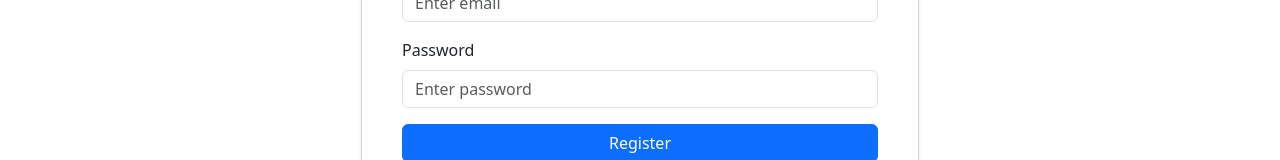
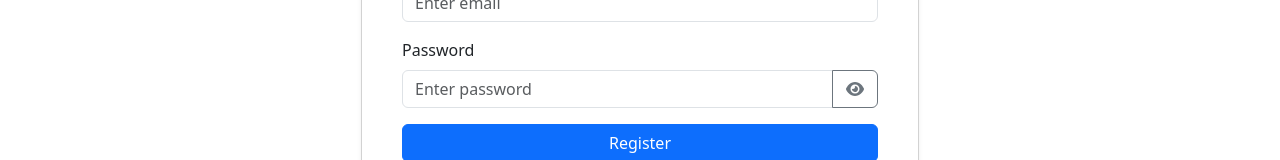
Before and after one commit to lokeshec23/grocery-billing-app, a React (Vite) app in the folder frontend/: page /register in a window 1280 px wide. Shown: the part 367-527 px from the top of the page. Built offline with nearby package versions, Linux system fonts and the light colour scheme.

Commit message:
feat: Enhance password visibility toggle in Login, Register, and StaffRegister screens

```diff
--- a/frontend/src/screens/LoginScreen.jsx
+++ b/frontend/src/screens/LoginScreen.jsx
@@ -1,13 +1,16 @@
 import React, { useState, useContext, useEffect } from "react";
-import { Form, Button, Row, Col, Card } from "react-bootstrap";
+import { Form, Button, Col, Card, InputGroup } from "react-bootstrap";
 import { Link, useNavigate } from "react-router-dom";
 import api from "../utils/api";
 import { UserContext } from "../context/UserContext";
+import { FontAwesomeIcon } from "@fortawesome/react-fontawesome";
+import { faEye, faEyeSlash } from "@fortawesome/free-solid-svg-icons";
 
 const LoginScreen = () => {
   const [email, setEmail] = useState("");
   const [password, setPassword] = useState("");
   const [error, setError] = useState(null);
+  const [showPassword, setShowPassword] = useState(false);
   const { state, dispatch } = useContext(UserContext);
   const navigate = useNavigate();
 
@@ -27,6 +30,10 @@
     } catch (err) {
       setError(err.response?.data?.message || "Login failed");
     }
+  };
+
+  const togglePasswordVisibility = () => {
+    setShowPassword(!showPassword);
   };
 
   return (
@@ -49,13 +56,21 @@
               </Form.Group>
               <Form.Group className="mb-3" controlId="password">
                 <Form.Label>Password</Form.Label>
+                <InputGroup>
                   <Form.Control
-                  type="password"
+                    type={showPassword ? "text" : "password"}
                     placeholder="Enter password"
                     value={password}
                     onChange={(e) => setPassword(e.target.value)}
                     required
                   />
+                  <Button
+                    variant="outline-secondary"
+                    onClick={togglePasswordVisibility}
+                  >
+                    <FontAwesomeIcon icon={showPassword ? faEyeSlash : faEye} />
+                  </Button>
+                </InputGroup>
               </Form.Group>
               <Button type="submit" variant="primary" className="w-100">
                 Sign In
--- a/frontend/src/screens/RegisterScreen.jsx
+++ b/frontend/src/screens/RegisterScreen.jsx
@@ -1,14 +1,17 @@
 import React, { useState, useContext, useEffect } from "react";
-import { Form, Button, Row, Col, Card } from "react-bootstrap";
+import { Form, Button, Row, Col, Card, InputGroup } from "react-bootstrap";
 import { Link, useNavigate } from "react-router-dom";
 import { UserContext } from "../context/UserContext";
 import api from "../utils/api";
+import { FontAwesomeIcon } from "@fortawesome/react-fontawesome";
+import { faEye, faEyeSlash } from "@fortawesome/free-solid-svg-icons";
 
 const RegisterScreen = () => {
   const [name, setName] = useState("");
   const [email, setEmail] = useState("");
   const [password, setPassword] = useState("");
   const [error, setError] = useState(null);
+  const [showPassword, setShowPassword] = useState(false);
   const { state, dispatch } = useContext(UserContext);
   const navigate = useNavigate();
   const { user } = state;
@@ -34,6 +37,10 @@
     } catch (err) {
       setError(err.response?.data?.message || "Registration failed");
     }
+  };
+
+  const togglePasswordVisibility = () => {
+    setShowPassword(!showPassword);
   };
 
   return (
@@ -66,13 +73,21 @@
               </Form.Group>
               <Form.Group className="mb-3" controlId="password">
                 <Form.Label>Password</Form.Label>
+                <InputGroup>
                   <Form.Control
-                  type="password"
+                    type={showPassword ? "text" : "password"}
                     placeholder="Enter password"
                     value={password}
                     onChange={(e) => setPassword(e.target.value)}
                     required
                   />
+                  <Button
+                    variant="outline-secondary"
+                    onClick={togglePasswordVisibility}
+                  >
+                    <FontAwesomeIcon icon={showPassword ? faEyeSlash : faEye} />
+                  </Button>
+                </InputGroup>
               </Form.Group>
               <Button type="submit" variant="primary" className="w-100">
                 Register
--- a/frontend/src/screens/StaffRegisterScreen.jsx
+++ b/frontend/src/screens/StaffRegisterScreen.jsx
@@ -1,8 +1,10 @@
 import React, { useState, useContext, useEffect } from "react";
-import { Form, Button, Row, Col } from "react-bootstrap";
+import { Form, Button, Col, InputGroup } from "react-bootstrap";
 import { useNavigate } from "react-router-dom";
 import api from "../utils/api";
 import { UserContext } from "../context/UserContext";
+import { FontAwesomeIcon } from "@fortawesome/react-fontawesome";
+import { faEye, faEyeSlash } from "@fortawesome/free-solid-svg-icons";
 
 const StaffRegisterScreen = () => {
   const [name, setName] = useState("");
@@ -10,6 +12,7 @@
   const [password, setPassword] = useState("");
   const [error, setError] = useState(null);
   const [message, setMessage] = useState(null);
+  const [showPassword, setShowPassword] = useState(false);
 
   const { state } = useContext(UserContext);
   const { user } = state;
@@ -50,6 +53,10 @@
     }
   };
 
+  const togglePasswordVisibility = () => {
+    setShowPassword(!showPassword);
+  };
+
   return (
     <div className="d-flex justify-content-center my-5">
       <Col md={6}>
@@ -81,13 +88,21 @@
 
           <Form.Group className="mb-3" controlId="password">
             <Form.Label>Password</Form.Label>
+            <InputGroup>
               <Form.Control
-              type="password"
+                type={showPassword ? "text" : "password"}
                 placeholder="Enter password"
                 value={password}
                 onChange={(e) => setPassword(e.target.value)}
                 required
               />
+              <Button
+                variant="outline-secondary"
+                onClick={togglePasswordVisibility}
+              >
+                <FontAwesomeIcon icon={showPassword ? faEyeSlash : faEye} />
+              </Button>
+            </InputGroup>
           </Form.Group>
 
           <Button type="submit" variant="primary">
```
Lines whose indentation alone changed are shown as unchanged.
